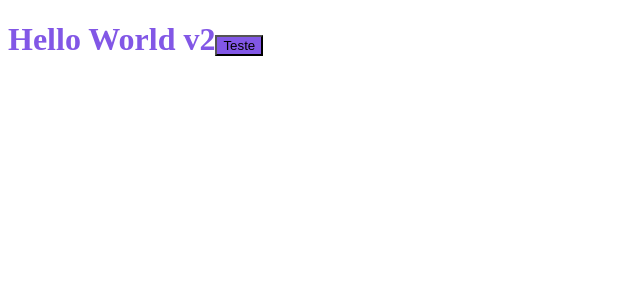
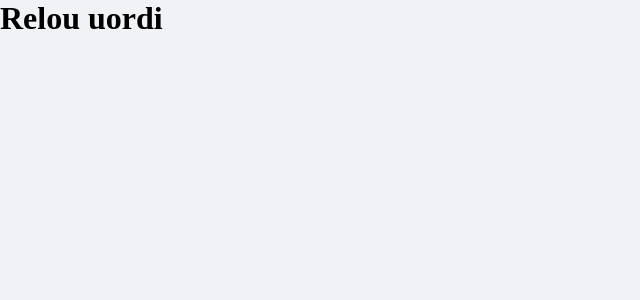
Before and after one commit to patrickmaciel/reactjs-estudo-comentado, a React (Create React App) app: page / in a window 1280 px wide. Shown: the top 300 px of the page, without its empty margins (0-640 px from the left). Built offline with nearby package versions, Linux system fonts and the light colour scheme.

Commit message:
global styles

```diff
--- a/public/index.html
+++ b/public/index.html
@@ -3,6 +3,7 @@
   <head>
     <meta charset="utf-8" />
     <meta name="viewport" content="width=device-width, initial-scale=1" />
+    <link rel="shortcut icon" href="favicon.png" type="image/png">
     <title>dtmoney</title>
   </head>
   <body>
--- a/src/App.tsx
+++ b/src/App.tsx
@@ -1,24 +1,23 @@
 // basta importar o arquivo css normalmente, caso não use styled-components
 // import './App.css';
 
-import styled from 'styled-components';
+import { GlobalStyle } from "./styles/global";
 
-const Title = styled.h1`
-    color: #8257e6;
-
-    button {
-        background: #8257e6;
-    }
-`;
+// import styled from 'styled-components';
+// const Title = styled.h1`
+//     color: #8257e6;
+//     button {
+//         background: #8257e6;
+//     }
+// `;
 
 // da forma abaixo, ele obriga a pessoa importar como App e não como qualquer nome, exemplo
 // import App from './App' e não import Batata from './App' (que funciona caso tenha o export default)
 export function App() {
   return (
     <div className="App">
-      <Title>Hello World v2
-          <button>Teste</button>
-      </Title>
+        <GlobalStyle />
+      <h1>Relou uordi</h1>
     </div>
   );
 }
--- /dev/null
+++ b/src/styles/global.ts
@@ -0,0 +1,63 @@
+import { createGlobalStyle } from 'styled-components';
+
+export const GlobalStyle = createGlobalStyle`
+    :root {
+        --background-light: #f0f2f5;
+        --background-dark: #2c3e50;
+
+        --red: #e52e4d;
+        --green: #2ecc71;
+        --yellow: #f1c40f;
+        --blue: #5429cc;
+        --blue-light: #6933ff;
+        --text-title: #363f5f;
+        --text-body: #969cb3;
+        --shape: #ffffff;
+        --background: #f0f2f5;
+
+        --primary: #ff5c5c;
+        --secondary: #ffc107;
+        --tertiary: #2ecc71;
+        --quaternary: #3498db;
+        --quinary: #9b59b6;
+        --senary: #34495e;
+
+        --text-light: #ecf0f1;
+        --text-dark: #2c3e50;
+        --text-primary: #2c3e50;
+        --text-secondary: #ecf0f1;
+    }
+
+    * {
+        box-sizing: border-box;
+        margin: 0;
+        padding: 0;
+    }
+
+    // font-size: 16px (desktop)
+    // 1rem = tamanho do font-size do body
+    // usando porcentagem você permite que o zoom do usuário impacte no tamanho do font-size, já sem a fonte fica fixa
+    html {
+        @media (max-width: 1080px) {
+            font-size: 93.75%;
+        }
+        @media (max-width: 720px) {
+            font-size: 87.5%;
+        }
+    }
+
+    body {
+        background: var(--background-light);
+        -webkit-font-smoothing: antialiased;
+        -moz-osx-font-smoothing: grayscale;
+    }
+
+    button {
+        cursor: pointer;
+    }
+
+    [disabled] {
+        opacity: 0.6;
+        cursor: not-allowed;
+    }
+`;
```
